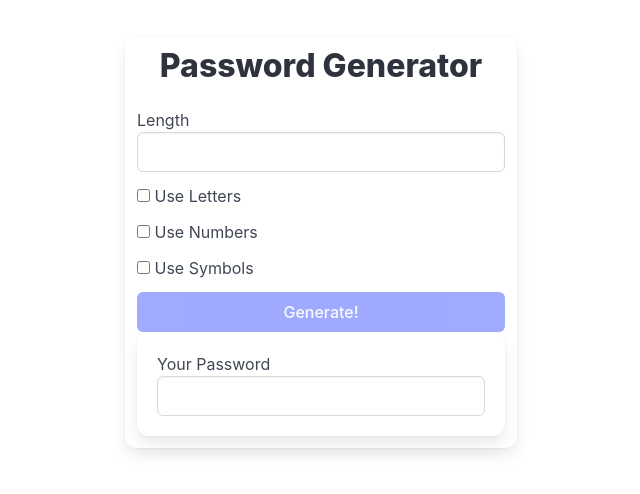
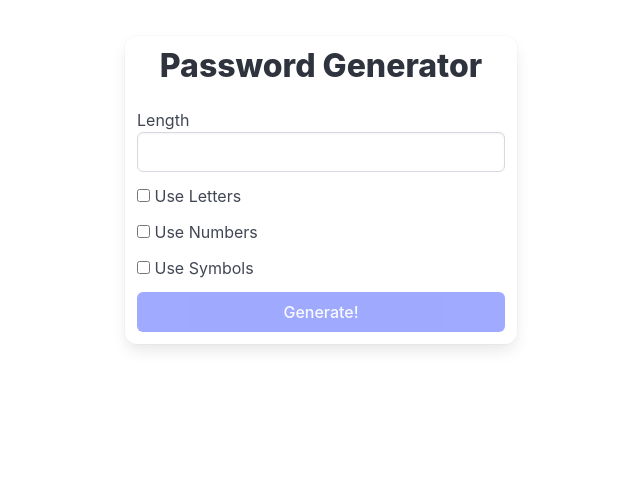
Before and after one commit to KarimMoustamid/Angular-PW-App, an Angular app: page / in a window 1280 px wide. Shown: the top 494 px of the page, without its empty margins (319-959 px from the left). Built offline with nearby package versions, Linux system fonts and the light colour scheme.

Commit message:
Hide password input unless password is generated
Added an `*ngIf` directive to conditionally display the password input box only when a password is generated. Updated the component imports to include `NgIf` from `@angular/common`.

```diff
--- a/src/app/app.component.html
+++ b/src/app/app.component.html
@@ -41,7 +41,7 @@
         Generate!
       </button>
 
-      <div class="box">
+      <div *ngIf="password" class="box">
         <label>Your Password</label>
         <input class="input" [value]="password" />
       </div>
--- a/src/app/app.component.ts
+++ b/src/app/app.component.ts
@@ -1,10 +1,11 @@
 import { Component } from '@angular/core';
 import { RouterOutlet } from '@angular/router';
+import {NgIf} from "@angular/common";
 
 @Component({
   selector: 'app-root',
   standalone: true,
-  imports: [RouterOutlet],
+  imports: [RouterOutlet, NgIf],
   templateUrl: './app.component.html',
   styleUrl: './app.component.css'
 })
```
